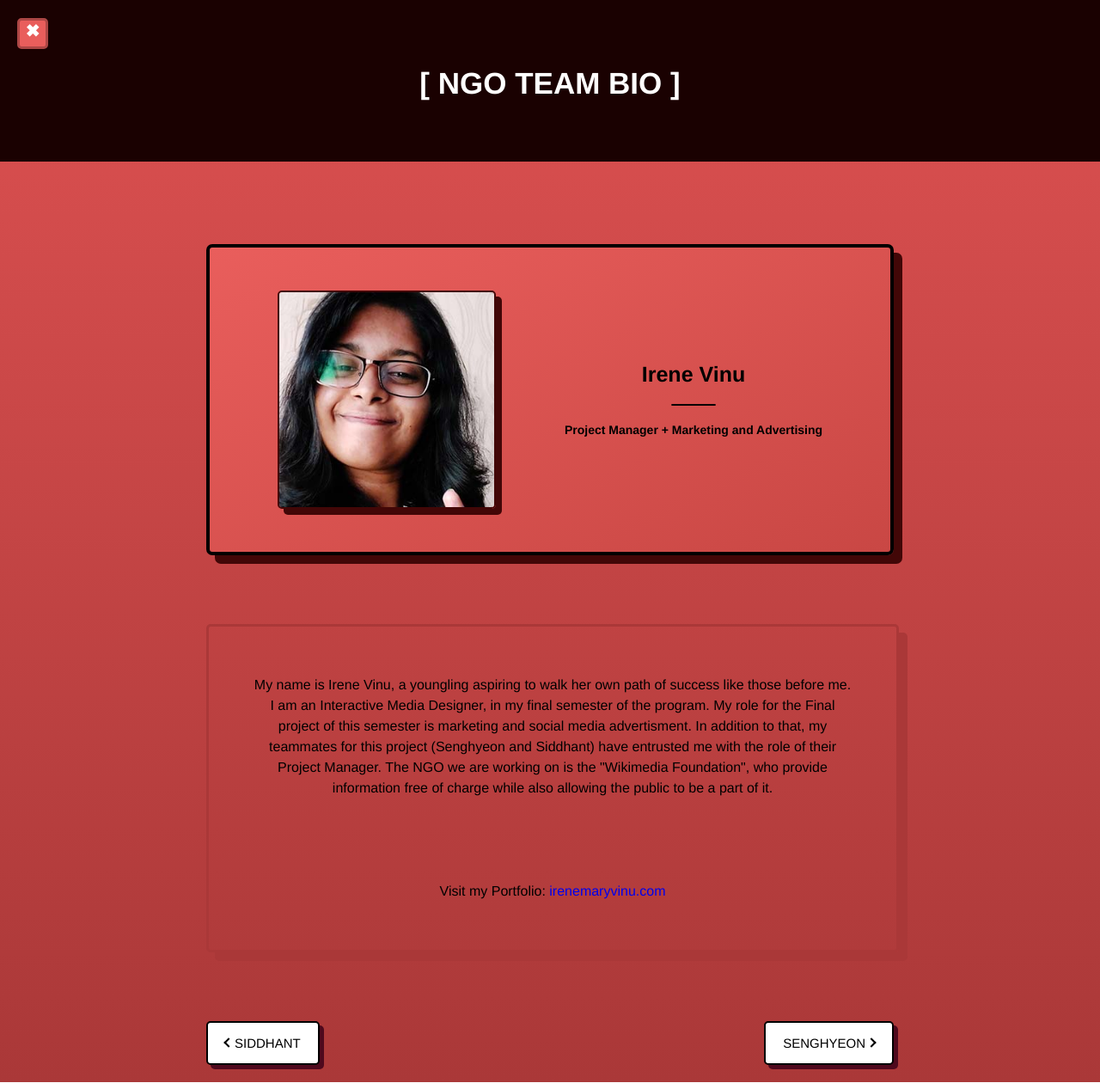
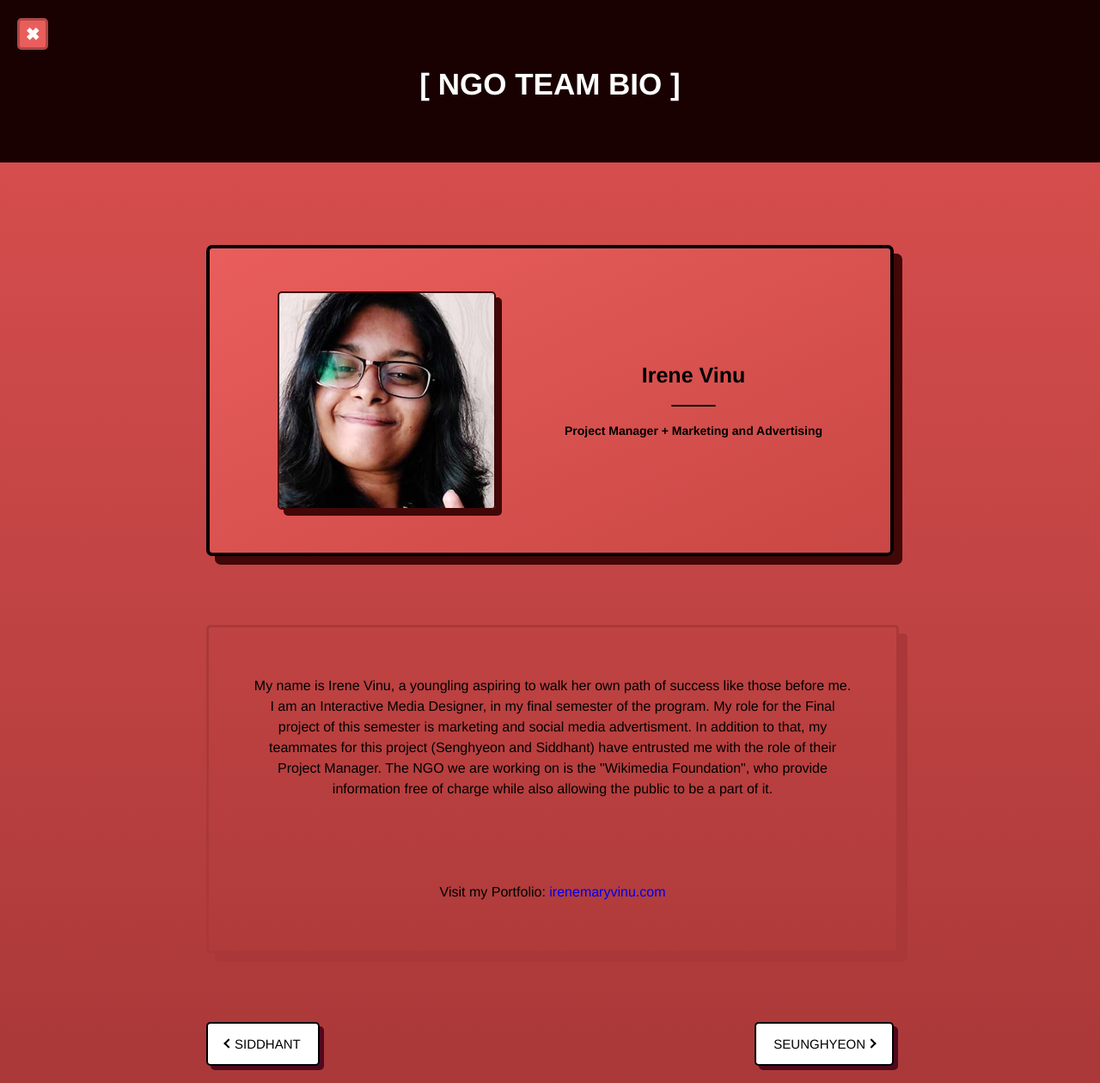
Before and after one commit to siddhant-glitch/NGO_TeamBuild, a website: page views/irene.html in a window 1280 px wide. Shown: the whole page at 86% size. Drawn offline with Linux system fonts and the light colour scheme.

Commit message:
Updating css and html

```diff
--- a/public/css/main.css
+++ b/public/css/main.css
@@ -34,7 +34,7 @@ body {
   border-radius: 5px;
   background-color: #e95e5c;
   text-align: center;
-  padding: 1px 2px 3px 2px;
+  padding: 5px 2px 0px 2px;
   cursor: pointer;
 }
 
@@ -236,6 +236,7 @@ p {
   bottom: 32px;
   pointer-events: auto;
   opacity: 100%;
+}
 
 .prev, .next :hover {
   transition: all .2s ease-out;
--- a/views/irene.html
+++ b/views/irene.html
@@ -4,7 +4,9 @@
     <meta charset="UTF-8">
     <meta http-equiv="X-UA-Compatible" content="IE=edge">
     <meta name="viewport" content="width=device-width, initial-scale=1.0">
+
     <link rel="stylesheet" href="../public/css/main.css">
+
     <title>NGO Team Bio - Irene Vinu</title>
 </head>
 <body>
@@ -18,11 +20,11 @@
         <h1>[ NGO TEAM BIO ]</h1>
     </header>
 
-
     <main class="theBio">
 
         <section class="hero">
             <img src="../public/images/irene.jpg" alt="irene" width="300" height="300">
+
             <div class="introduction">
                 <h2 class="name">Irene Vinu</h2>
                 <hr class="hr-line">
@@ -44,7 +46,7 @@
             <a href="sid.html"><i class="arrow left"></i>SIDDHANT</a>
         </section>
         <section class="next">
-            <a href="hyeon.html">SENGHYEON<i class="arrow right"></i></a>
+            <a href="hyeon.html">SEUNGHYEON<i class="arrow right"></i></a>
         </section>
     </section>
 
```
